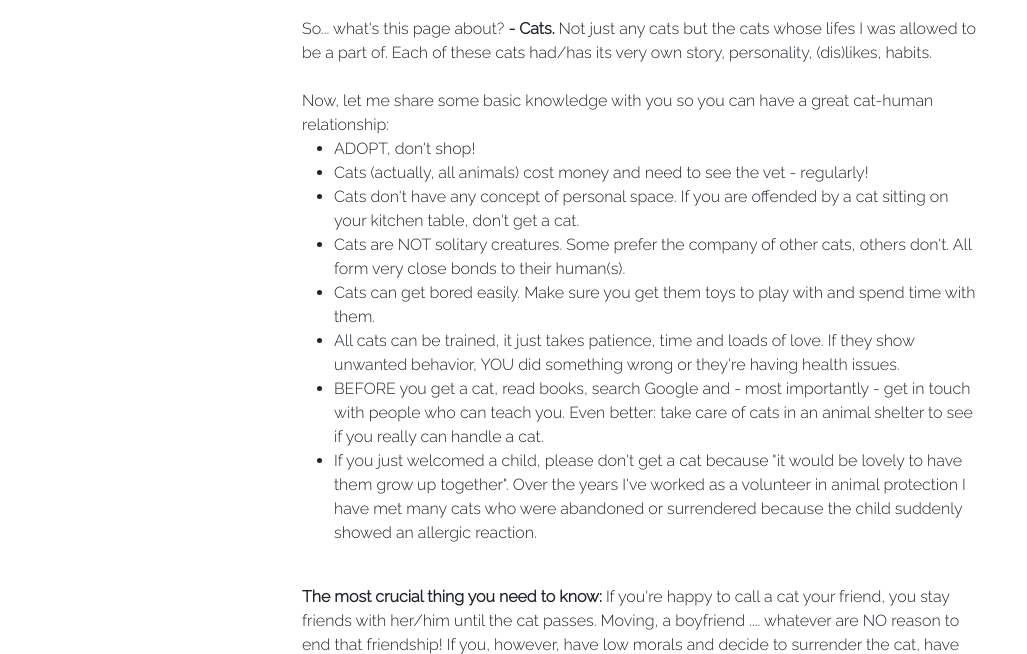
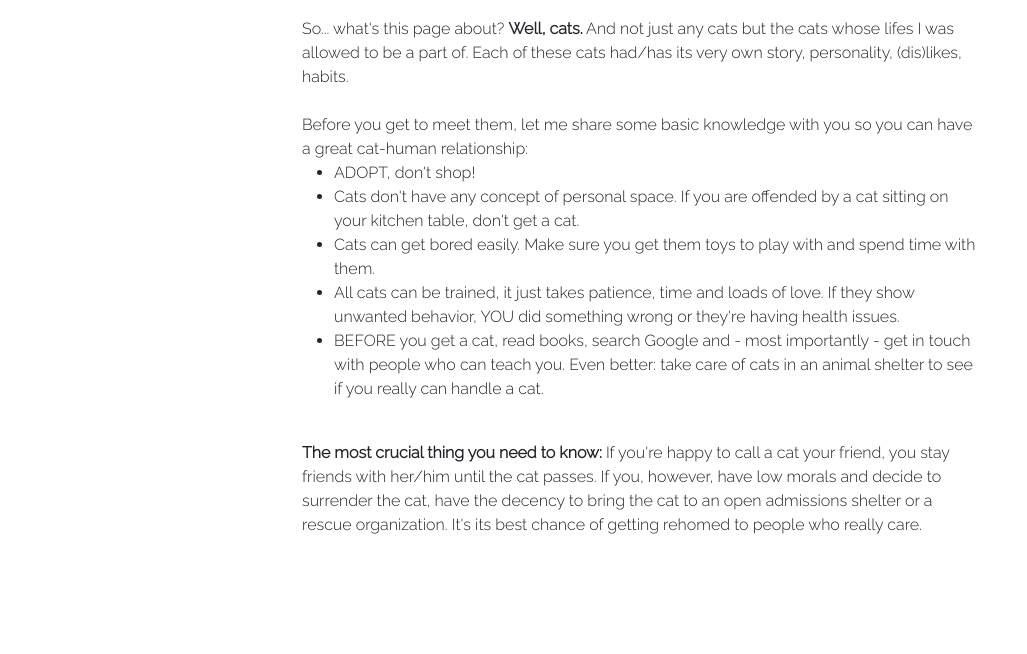
Before and after one commit to Sandra13041009/Responsive-Project, a plain HTML site: page info.html in a window 1280 px wide. Shown: the part 137-791 px from the top of the page, without its empty margins (0-1027 px from the left). Drawn offline with nearby package versions, Linux system fonts and the light colour scheme.

Commit message:
last updates

```diff
--- a/CSS/style.css
+++ b/CSS/style.css
@@ -76,6 +76,23 @@ color: black;
 }
 
 
+.icons a{
+    font-size: 25px;
+    line-height: 70px;
+    text-decoration: none;
+    color: black;
+}
+
+
+
+
+
+
+
+
+
+
+
 .nameTitle{
     font-size: 30px;
 }
@@ -98,6 +115,13 @@ margin-top: 40px;
                   }
               }
 
+ @media (max-width: 640px) {
+                  .info {
+padding: 25px;
+                  }
+              }
+
+
    footer.links a{
                 font-size: 18px;
                 padding: 10px 14px;
--- a/info.html
+++ b/info.html
@@ -67,28 +67,22 @@
 
     <h1>Hi!</h1>
 <div class="container  align-items-center   info">
-    So... what's this page about? <strong>- Cats.</strong> Not just any cats but the cats whose lifes I was allowed to be a part of.
+    So... what's this page about? <strong>Well, cats.</strong> And not just any cats but the cats whose lifes I was allowed to be a part of.
     Each of these cats had/has its very own story, personality, (dis)likes, habits.
 <br>
 <br>
-Now, let me share some basic knowledge with you so you can have a great cat-human relationship:
-<ul>
+Before you get to meet them, let me share some basic knowledge with you so you can have a great cat-human relationship:
+<ul class="">
 <li>ADOPT, don't shop! </li>
-<li>Cats (actually, all animals) cost money and need to see the vet - regularly!</li>
 <li>Cats don't have any concept of personal space. If you are offended by a cat sitting on your kitchen table, don't get a cat.</li>
-<li>Cats are NOT solitary creatures. Some prefer the company of other cats, others don't. All form very close bonds to their human(s).
-</li>
 <li>Cats can get bored easily. Make sure you get them toys to play with and spend time with them.</li>
 <li>All cats can be trained, it just takes patience, time and loads of love. If they show unwanted behavior, YOU did something wrong or they're having health issues.
 </li>
 <li>BEFORE you get a cat, read books, search Google and - most importantly - get in touch with people who can teach you.  Even better: take care of cats in an animal shelter to see if you really can handle a cat. </li>
-<li>If you just welcomed a child, please don't get a cat because "it would be lovely to have them grow up together". Over the years I've worked as a volunteer in animal protection I have met many cats who were
-    abandoned or surrendered because the child suddenly showed an allergic reaction.</li>
-</li>
 </ul>
 <br>
   <strong>The most crucial thing you need to know:</strong>
-If you're happy to call a cat your friend, you stay friends with her/him until the cat passes. Moving, a boyfriend ....  whatever are NO reason to end that friendship!
+If you're happy to call a cat your friend, you stay friends with her/him until the cat passes.
 If you, however, have low morals and decide to surrender the cat, have the decency to bring the cat to an open admissions shelter or a rescue organization. It's its best chance of getting rehomed to people who really care.</li>
 </ul></div>
 <br>
```
